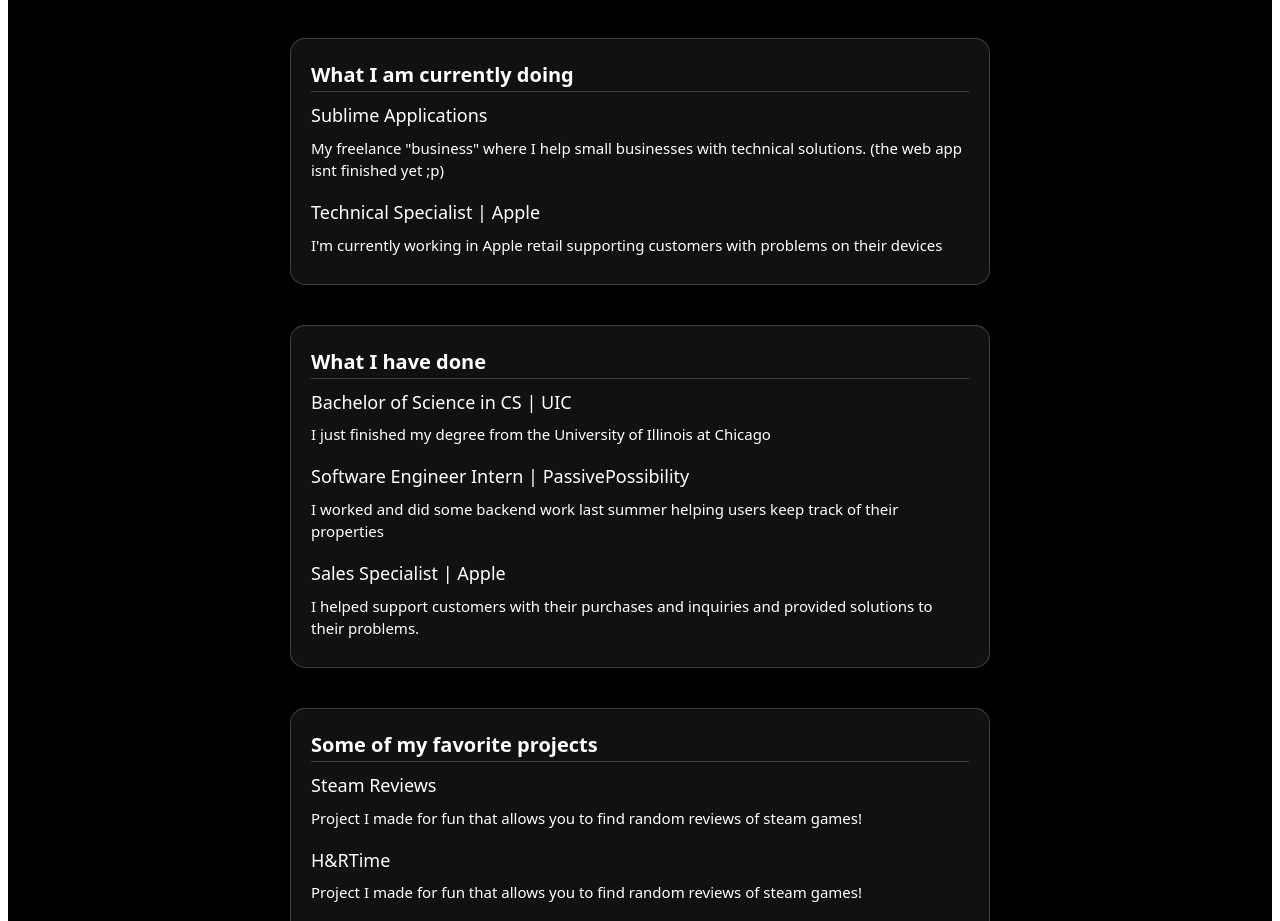
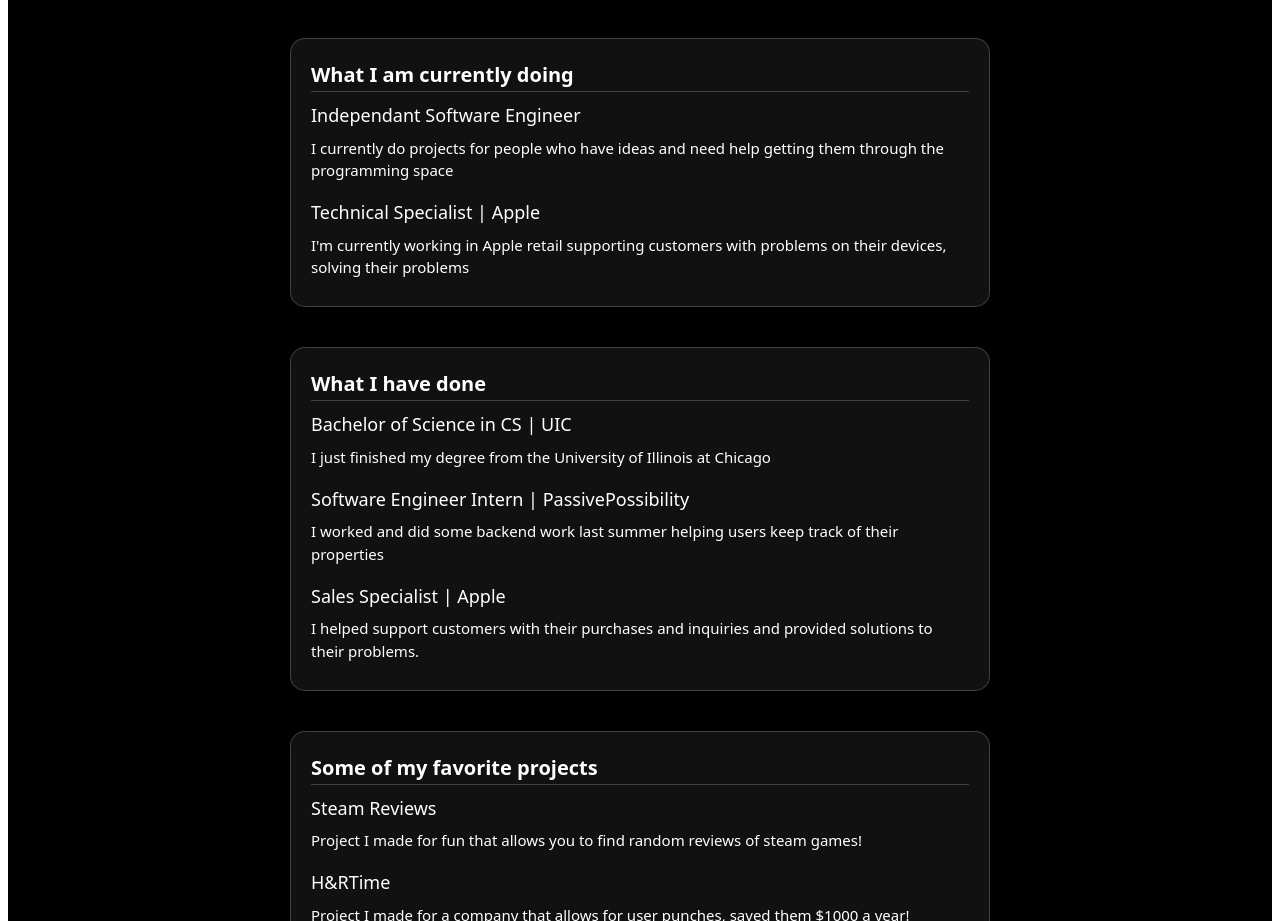
Before and after one commit to samiabushamat/PortfolioWeb, a React (Vite) app: page / in a window 1280 px wide. Shown: the part 211-1132 px from the top of the page. Built offline with nearby package versions, Linux system fonts and the light colour scheme.

Commit message:
Update Current and Projects components with revised descriptions and links

```diff
--- a/src/components/Current.jsx
+++ b/src/components/Current.jsx
@@ -5,10 +5,10 @@
         <div className="current-container">
             <h1 className="current-title"> What I am currently doing</h1>
             <div className='divider'></div>
-            <a href= "https://www.sublimeapplications.tech" className ='job' target='_blank' rel='noopener noreferrer'> Sublime Applications</a>
-            <p className='description'> My freelance "business" where I help small businesses with technical solutions. (the web app isnt finished yet ;p)</p>
+            <a href= "https://samiabushamat.com" className ='job' target='_blank' rel='noopener noreferrer'> Independant Software Engineer</a>
+            <p className='description'>I currently do projects for people who have ideas and need help getting them through the programming space</p>
             <a href= "https://www.apple.com" className='job' target='_blank' rel='noopener noreferrer'> Technical Specialist | Apple</a>
-            <p className='description'> I'm currently working in Apple retail supporting customers with problems on their devices</p>
+            <p className='description'> I'm currently working in Apple retail supporting customers with problems on their devices, solving their problems</p>
         </div>
     )
 }
--- a/src/components/Projects.jsx
+++ b/src/components/Projects.jsx
@@ -7,8 +7,8 @@
             <div className='divider'></div>
             <a href= "https://steam-review-randomizer.web.app/" className ='job' target='_blank' rel='noopener noreferrer'> Steam Reviews</a>
             <p className='description'> Project I made for fun that allows you to find random reviews of steam games!</p>
-            <a href= "https://www.sublimeapplications.tech" className ='job' target='_blank' rel='noopener noreferrer'> H&RTime</a>
-            <p className='description'> Project I made for fun that allows you to find random reviews of steam games!</p>
+            <a href= "https://www.samiabushamat.com/" className ='job' target='_blank' rel='noopener noreferrer'> H&RTime</a>
+            <p className='description'> Project I made for a company that allows for user punches, saved them $1000 a year!</p>
             <a href= "https://github.com/samiabushamat/PlanItOut/blob/main/README.md" className ='job' target='_blank' rel='noopener noreferrer'> PlanItOut</a>
             <p className='description'> Group project that allows users to connect with people around them and create and join events</p>
             <a href= "https://github.com/djones59/Atelier" className='job' target='_blank' rel='noopener noreferrer'> Atelier</a>
```
